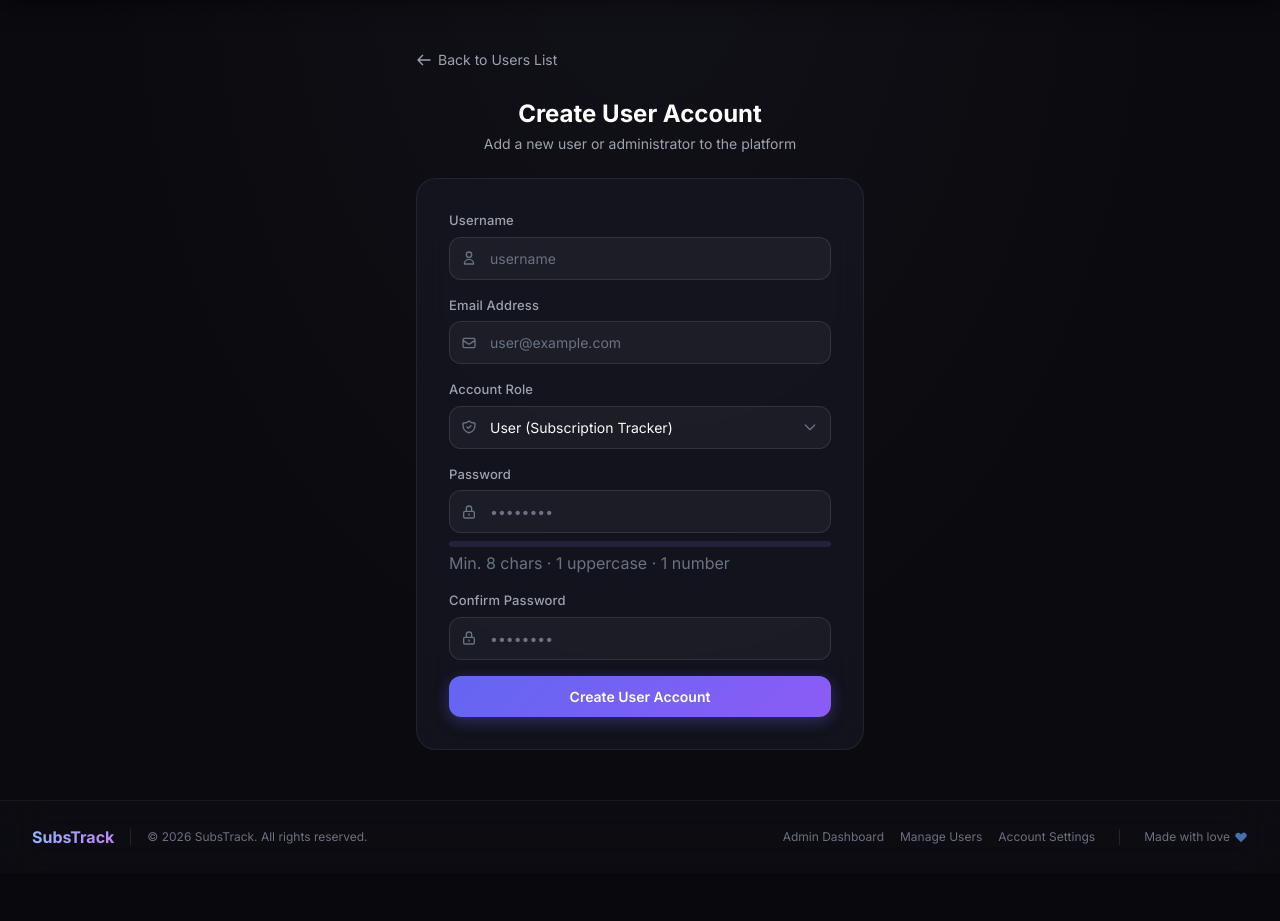
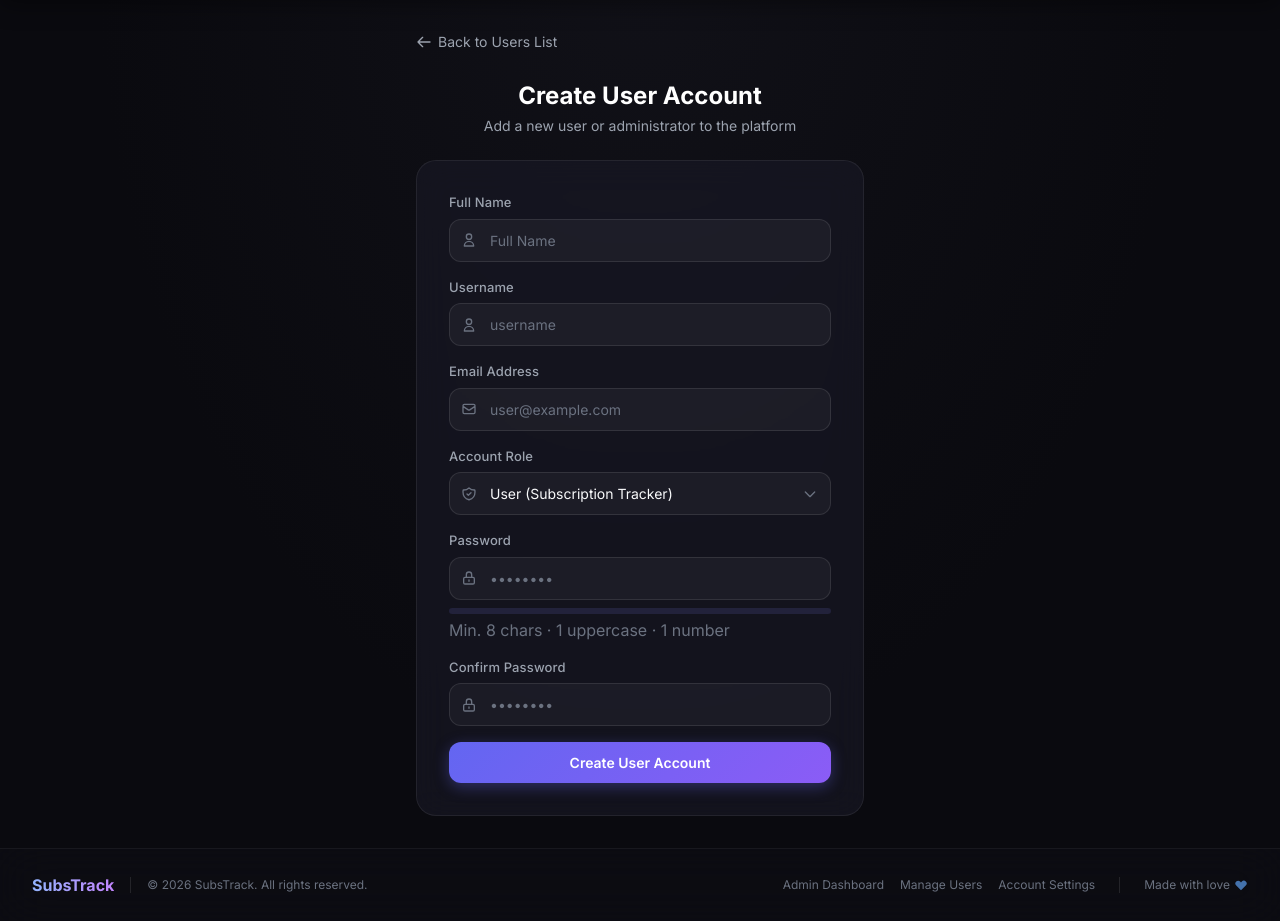
Before and after one commit to zdarkin/subscription_tracker, a PHP site: page /subscription-tracker/admin/users/create in a window 1280 px wide. Shown: the part 65-986 px from the top of the page. Before the commit the page ends 910 px from the top, so only its background shows below. Run offline with PHP 8.4, Linux system fonts and the light colour scheme; the visitor is signed in with stand-in values (Sample User, id 1); some libraries are stand-ins or nearby versions.

Commit message:
Added Full Name as part of the registration requirements.

```diff
--- a/controllers/AccountController.php
+++ b/controllers/AccountController.php
@@ -55,12 +55,21 @@ class AccountController
             exit;
         }
 
-        $userId   = (int) Session::get('user_id');
-        $username = trim($_POST['username'] ?? '');
-        $email    = trim($_POST['email'] ?? '');
-        $errors   = [];
+        $userId    = (int) Session::get('user_id');
+        $username  = trim($_POST['username'] ?? '');
+        $full_name = trim($_POST['full_name'] ?? '');
+        $email     = trim($_POST['email'] ?? '');
+        $errors    = [];
 
         // Validation
+        if (empty($full_name) || strlen($full_name) < 2) {
+            $errors[] = 'Full name must be at least 2 characters.';
+        }
+
+        if (!preg_match('/^[a-zA-Z\s]+$/', $full_name)) {
+            $errors[] = 'Full name may only contain letters and spaces.';
+        }
+
         if (empty($username) || strlen($username) < 3) {
             $errors[] = 'Username must be at least 3 characters.';
         }
@@ -89,13 +98,14 @@ class AccountController
             exit;
         }
 
-        $ok = $this->userModel->updateProfile($userId, $username, $email);
+        $ok = $this->userModel->updateProfile($userId, $username, $full_name, $email);
 
         if (!$ok) {
             Session::flash('error_profile', 'Failed to update profile. Please try again.');
         } else {
             // Update session data
             Session::set('user_username', $username);
+            Session::set('user_full_name', $full_name);
             Session::set('user_email', $email);
             Session::flash('success_profile', 'Profile updated successfully!');
         }
--- a/controllers/AdminController.php
+++ b/controllers/AdminController.php
@@ -131,14 +131,21 @@ class AdminController
         $this->requireAdmin();
 
         if ($_SERVER['REQUEST_METHOD'] === 'POST') {
-            $username = trim($_POST['username'] ?? '');
-            $email    = trim($_POST['email'] ?? '');
-            $role     = trim($_POST['role'] ?? 'user');
-            $password = $_POST['password'] ?? '';
-            $confirm  = $_POST['confirm'] ?? '';
-            $errors   = [];
+            $username  = trim($_POST['username'] ?? '');
+            $full_name = trim($_POST['full_name'] ?? '');
+            $email     = trim($_POST['email'] ?? '');
+            $role      = trim($_POST['role'] ?? 'user');
+            $password  = $_POST['password'] ?? '';
+            $confirm   = $_POST['confirm'] ?? '';
+            $errors    = [];
 
             // Validation
+            if (empty($full_name) || strlen($full_name) < 2) {
+                $errors[] = 'Full name must be at least 2 characters.';
+            }
+            if (!preg_match('/^[a-zA-Z\s]+$/', $full_name)) {
+                $errors[] = 'Full name may only contain letters and spaces.';
+            }
             if (empty($username) || strlen($username) < 3) {
                 $errors[] = 'Username must be at least 3 characters.';
             }
@@ -181,7 +188,7 @@ class AdminController
                 exit;
             }
 
-            $userId = $this->userModel->createOnBehalf($username, $email, $password, $role);
+            $userId = $this->userModel->createOnBehalf($username, $full_name, $email, $password, $role);
 
             if (!$userId) {
                 Session::flash('error', 'Failed to create user. Please try again.');
@@ -214,14 +221,21 @@ class AdminController
         }
 
         if ($_SERVER['REQUEST_METHOD'] === 'POST') {
-            $username = trim($_POST['username'] ?? '');
-            $email    = trim($_POST['email'] ?? '');
-            $role     = trim($_POST['role'] ?? 'user');
-            $password = $_POST['password'] ?? '';
-            $confirm  = $_POST['confirm'] ?? '';
-            $errors   = [];
+            $username  = trim($_POST['username'] ?? '');
+            $full_name = trim($_POST['full_name'] ?? '');
+            $email     = trim($_POST['email'] ?? '');
+            $role      = trim($_POST['role'] ?? 'user');
+            $password  = $_POST['password'] ?? '';
+            $confirm   = $_POST['confirm'] ?? '';
+            $errors    = [];
 
             // Validation
+            if (empty($full_name) || strlen($full_name) < 2) {
+                $errors[] = 'Full name must be at least 2 characters.';
+            }
+            if (!preg_match('/^[a-zA-Z\s]+$/', $full_name)) {
+                $errors[] = 'Full name may only contain letters and spaces.';
+            }
             if (empty($username) || strlen($username) < 3) {
                 $errors[] = 'Username must be at least 3 characters.';
             }
@@ -267,7 +281,7 @@ class AdminController
                 exit;
             }
 
-            $ok = $this->userModel->updateUserOnBehalf($id, $username, $email, $role, !empty($password) ? $password : null);
+            $ok = $this->userModel->updateUserOnBehalf($id, $username, $full_name, $email, $role, !empty($password) ? $password : null);
 
             if (!$ok) {
                 Session::flash('error', 'Failed to update user. Please try again.');
@@ -278,6 +292,7 @@ class AdminController
             // If admin updated their own username/email/role, update session
             if ($id === (int) Session::get('user_id')) {
                 Session::set('user_username', $username);
+                Session::set('user_full_name', $full_name);
                 Session::set('user_email', $email);
                 Session::set('user_role', $role);
                 if ($role !== 'admin') {
--- a/controllers/AuthController.php
+++ b/controllers/AuthController.php
@@ -59,6 +59,7 @@ class AuthController
 
         Session::set('user_id',       $user['id']);
         Session::set('user_username', $user['username']);
+        Session::set('user_full_name',$user['full_name']);
         Session::set('user_email',    $user['email']);
         Session::set('user_role',     $user['role']);
 
@@ -92,12 +93,21 @@ class AuthController
         }
 
         $username  = trim($_POST['username']  ?? '');
+        $full_name = trim($_POST['full_name'] ?? '');
         $email     = trim($_POST['email']     ?? '');
         $password  = $_POST['password']       ?? '';
         $confirm   = $_POST['confirm']        ?? '';
         $errors    = [];
 
         // --- Validation ---
+        if (empty($full_name) || strlen($full_name) < 2) {
+            $errors[] = 'Full name must be at least 2 characters.';
+        }
+
+        if (!preg_match('/^[a-zA-Z\s]+$/', $full_name)) {
+            $errors[] = 'Full name may only contain letters and spaces.';
+        }
+
         if (empty($username) || strlen($username) < 3) {
             $errors[] = 'Username must be at least 3 characters.';
         }
@@ -138,12 +148,12 @@ class AuthController
 
         if (!empty($errors)) {
             Session::flash('error',  implode('|', $errors));
-            Session::flash('old',    ['username' => $username, 'email' => $email]);
+            Session::flash('old',    ['username' => $username, 'full_name' => $full_name, 'email' => $email]);
             header('Location: /register');
             exit;
         }
 
-        $userId = $this->userModel->create($username, $email, $password);
+        $userId = $this->userModel->create($username, $full_name, $email, $password);
 
         if (!$userId) {
             Session::flash('error', 'Registration failed. Please try again.');
--- /dev/null
+++ b/cron_last_run.txt
@@ -0,0 +1 @@
+2026-06-27
--- a/models/User.php
+++ b/models/User.php
@@ -21,7 +21,7 @@ class User
 
     public function findById(int $id): array|false
     {
-        $stmt = $this->db->prepare('SELECT id, username, email, role, created_at FROM users WHERE id = ?');
+        $stmt = $this->db->prepare('SELECT id, username, full_name, email, role, created_at FROM users WHERE id = ?');
         $stmt->execute([$id]);
         return $stmt->fetch();
     }
@@ -55,16 +55,16 @@ class User
      * Register a new user.
      * @return int|false  New user ID or false on failure.
      */
-    public function create(string $username, string $email, string $plainPassword): int|false
+    public function create(string $username, string $full_name, string $email, string $plainPassword): int|false
     {
         $hash = password_hash($plainPassword, PASSWORD_BCRYPT, ['cost' => 12]);
 
         $stmt = $this->db->prepare(
-            'INSERT INTO users (username, email, password, role) VALUES (?, ?, ?, ?)'
+            'INSERT INTO users (username, full_name, email, password, role) VALUES (?, ?, ?, ?, ?)'
         );
 
         try {
-            $stmt->execute([$username, $email, $hash, 'user']);
+            $stmt->execute([$username, $full_name, $email, $hash, 'user']);
             return (int) $this->db->lastInsertId();
         } catch (PDOException $e) {
             error_log('[User::create] ' . $e->getMessage());
@@ -107,10 +107,10 @@ class User
     /**
      * Update profile details.
      */
-    public function updateProfile(int $id, string $username, string $email): bool
+    public function updateProfile(int $id, string $username, string $full_name, string $email): bool
     {
-        $stmt = $this->db->prepare('UPDATE users SET username = ?, email = ? WHERE id = ?');
-        return $stmt->execute([$username, $email, $id]);
+        $stmt = $this->db->prepare('UPDATE users SET username = ?, full_name = ?, email = ? WHERE id = ?');
+        return $stmt->execute([$username, $full_name, $email, $id]);
     }
 
     // ------------------------------------------------------------------
@@ -152,7 +152,7 @@ class User
     public function getAll(): array
     {
         $stmt = $this->db->prepare(
-            'SELECT u.id, u.username, u.email, u.role, u.created_at, COUNT(s.id) AS subscription_count
+            'SELECT u.id, u.username, u.full_name, u.email, u.role, u.created_at, COUNT(s.id) AS subscription_count
              FROM users u
              LEFT JOIN subscriptions s ON u.id = s.user_id
              GROUP BY u.id
@@ -172,7 +172,7 @@ class User
     public function getRecentUsers(int $limit = 5): array
     {
         $stmt = $this->db->prepare(
-            'SELECT u.id, u.username, u.email, u.role, u.created_at, COUNT(s.id) AS subscription_count
+            'SELECT u.id, u.username, u.full_name, u.email, u.role, u.created_at, COUNT(s.id) AS subscription_count
              FROM users u
              LEFT JOIN subscriptions s ON u.id = s.user_id
              GROUP BY u.id
@@ -188,14 +188,14 @@ class User
     {
         $term = '%' . $query . '%';
         $stmt = $this->db->prepare(
-            'SELECT u.id, u.username, u.email, u.role, u.created_at, COUNT(s.id) AS subscription_count
+            'SELECT u.id, u.username, u.full_name, u.email, u.role, u.created_at, COUNT(s.id) AS subscription_count
              FROM users u
              LEFT JOIN subscriptions s ON u.id = s.user_id
-             WHERE u.username LIKE ? OR u.email LIKE ?
+             WHERE u.username LIKE ? OR u.full_name LIKE ? OR u.email LIKE ?
              GROUP BY u.id
              ORDER BY u.created_at DESC'
         );
-        $stmt->execute([$term, $term]);
+        $stmt->execute([$term, $term, $term]);
         return $stmt->fetchAll();
     }
 
@@ -208,7 +208,7 @@ class User
     public function getUserWithStats(int $id): array|false
     {
         $stmt = $this->db->prepare(
-            'SELECT u.id, u.username, u.email, u.role, u.created_at, COUNT(s.id) AS subscription_count
+            'SELECT u.id, u.username, u.full_name, u.email, u.role, u.created_at, COUNT(s.id) AS subscription_count
              FROM users u
              LEFT JOIN subscriptions s ON u.id = s.user_id
              WHERE u.id = ?
@@ -218,14 +218,14 @@ class User
         return $stmt->fetch();
     }
 
-    public function createOnBehalf(string $username, string $email, string $plainPassword, string $role): int|false
+    public function createOnBehalf(string $username, string $full_name, string $email, string $plainPassword, string $role): int|false
     {
         $hash = password_hash($plainPassword, PASSWORD_BCRYPT, ['cost' => 12]);
         $stmt = $this->db->prepare(
-            'INSERT INTO users (username, email, password, role) VALUES (?, ?, ?, ?)'
+            'INSERT INTO users (username, full_name, email, password, role) VALUES (?, ?, ?, ?, ?)'
         );
         try {
-            $stmt->execute([$username, $email, $hash, $role]);
+            $stmt->execute([$username, $full_name, $email, $hash, $role]);
             return (int) $this->db->lastInsertId();
         } catch (PDOException $e) {
             error_log('[User::createOnBehalf] ' . $e->getMessage());
@@ -233,15 +233,15 @@ class User
         }
     }
 
-    public function updateUserOnBehalf(int $id, string $username, string $email, string $role, ?string $plainPassword = null): bool
+    public function updateUserOnBehalf(int $id, string $username, string $full_name, string $email, string $role, ?string $plainPassword = null): bool
     {
         if (!empty($plainPassword)) {
             $hash = password_hash($plainPassword, PASSWORD_BCRYPT, ['cost' => 12]);
-            $stmt = $this->db->prepare('UPDATE users SET username = ?, email = ?, role = ?, password = ? WHERE id = ?');
-            return $stmt->execute([$username, $email, $role, $hash, $id]);
+            $stmt = $this->db->prepare('UPDATE users SET username = ?, full_name = ?, email = ?, role = ?, password = ? WHERE id = ?');
+            return $stmt->execute([$username, $full_name, $email, $role, $hash, $id]);
         } else {
-            $stmt = $this->db->prepare('UPDATE users SET username = ?, email = ?, role = ? WHERE id = ?');
-            return $stmt->execute([$username, $email, $role, $id]);
+            $stmt = $this->db->prepare('UPDATE users SET username = ?, full_name = ?, email = ?, role = ? WHERE id = ?');
+            return $stmt->execute([$username, $full_name, $email, $role, $id]);
         }
     }
 }
--- a/sql/create_db.sql
+++ b/sql/create_db.sql
@@ -15,6 +15,7 @@ USE subscription_tracker;
 CREATE TABLE IF NOT EXISTS users (
     id           INT UNSIGNED    NOT NULL AUTO_INCREMENT,
     username     VARCHAR(50)     NOT NULL,
+    full_name    VARCHAR(100)    NOT NULL,
     email        VARCHAR(150)    NOT NULL,
     password     VARCHAR(255)    NOT NULL,
     role         ENUM('admin','user') NOT NULL DEFAULT 'user',
--- a/views/admin/user_create.php
+++ b/views/admin/user_create.php
@@ -41,6 +41,20 @@ require_once __DIR__ . '/../layout/navbar.php';
         <div class="glass-card p-8">
             <form method="POST" action="/admin/users/create" novalidate>
                 <div class="space-y-4">
+
+                    <!-- Full Name -->
+                    <div class="form-group">
+                        <label for="full_name" class="form-label">Full Name</label>
+                        <div class="relative">
+                            <span class="input-icon">
+                                <svg class="w-4 h-4" fill="none" viewBox="0 0 24 24" stroke="currentColor">
+                                    <path stroke-linecap="round" stroke-linejoin="round" stroke-width="2" d="M16 7a4 4 0 11-8 0 4 4 0 018 0zM12 14a7 7 0 00-7 7h14a7 7 0 00-7-7z" />
+                                </svg>
+                            </span>
+                            <input type="text" id="full_name" name="full_name" class="form-input pl-10"
+                                placeholder="Full Name" value="<?= htmlspecialchars($old['full_name'] ?? '', ENT_QUOTES) ?>" required />
+                        </div>
+                    </div>
 
                     <!-- Username -->
                     <div class="form-group">
--- a/views/layout/navbar.php
+++ b/views/layout/navbar.php
@@ -6,6 +6,7 @@
  */
 require_once dirname(__DIR__, 2) . '/controllers/Session.php';
 $currentUsername = Session::get('user_username', 'User');
+$currentFullName = Session::get('user_full_name') ?: $currentUsername;
 $currentRole     = Session::get('user_role', 'user');
 $currentPath     = strtok($_SERVER['REQUEST_URI'], '?');
 ?>
@@ -58,9 +59,9 @@ $currentPath     = strtok($_SERVER['REQUEST_URI'], '?');
             <div class="relative group">
                 <button id="userMenuBtn" class="flex items-center gap-2 px-3 py-2 rounded-xl text-gray-300 hover:text-white hover:bg-white/5 transition-all duration-200">
                     <div class="w-8 h-8 rounded-full bg-gradient-brand flex items-center justify-center text-sm font-bold text-white">
-                        <?= htmlspecialchars(strtoupper(substr($currentUsername, 0, 1)), ENT_QUOTES) ?>
+                        <?= htmlspecialchars(strtoupper(substr($currentFullName, 0, 1)), ENT_QUOTES) ?>
                     </div>
-                    <span class="hidden sm:block text-sm font-medium"><?= htmlspecialchars($currentUsername, ENT_QUOTES) ?></span>
+                    <span class="hidden sm:block text-sm font-medium"><?= htmlspecialchars($currentFullName, ENT_QUOTES) ?></span>
                     <svg class="w-4 h-4 transition-transform duration-200 group-hover:rotate-180" fill="none" viewBox="0 0 24 24" stroke="currentColor">
                         <path stroke-linecap="round" stroke-linejoin="round" stroke-width="2" d="M19 9l-7 7-7-7" />
                     </svg>
@@ -69,7 +70,7 @@ $currentPath     = strtok($_SERVER['REQUEST_URI'], '?');
                 <div id="userMenu" class="hidden absolute right-0 mt-2 w-48 py-2 bg-surface-700 border border-white/10 rounded-xl shadow-card animate-fade-in z-50">
                     <div class="px-4 py-2 border-b border-white/5">
                         <p class="text-xs text-gray-500">Signed in as</p>
-                        <p class="text-sm font-medium text-white truncate"><?= htmlspecialchars($currentUsername, ENT_QUOTES) ?></p>
+                        <p class="text-sm font-medium text-white truncate"><?= htmlspecialchars($currentFullName, ENT_QUOTES) ?></p>
                     </div>
 
                     <!-- Navigation Links (Mobile only) -->
```
Also changed, not shown: scratch/update_db.php (added, +60 -0 lines), sql/mock_data.sql (+26 -26 lines), views/admin/user_edit.php (+14 -0 lines), views/admin/user_subscriptions.php (+4 -4 lines), views/admin/users.php (+4 -4 lines), views/auth/register.php (+15 -0 lines), views/settings.php (+44 -12 lines).
